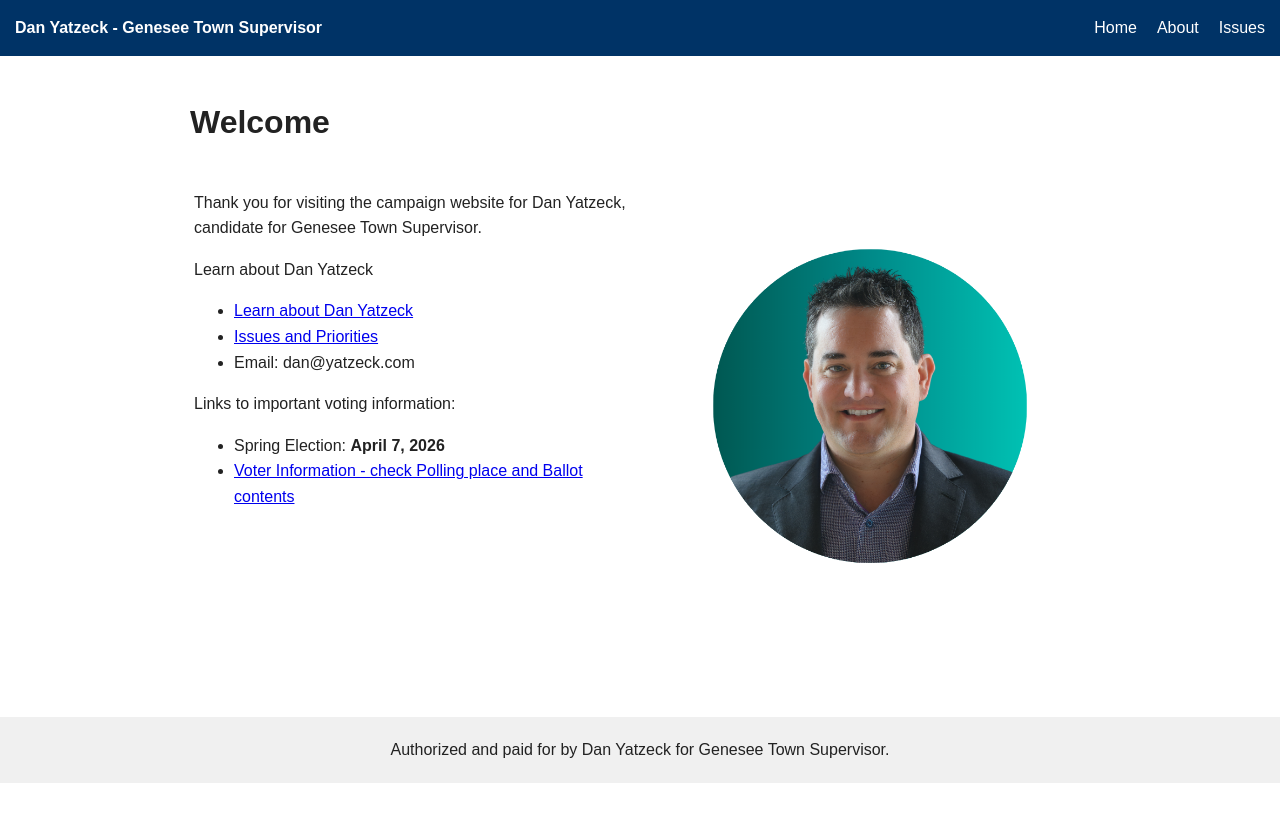
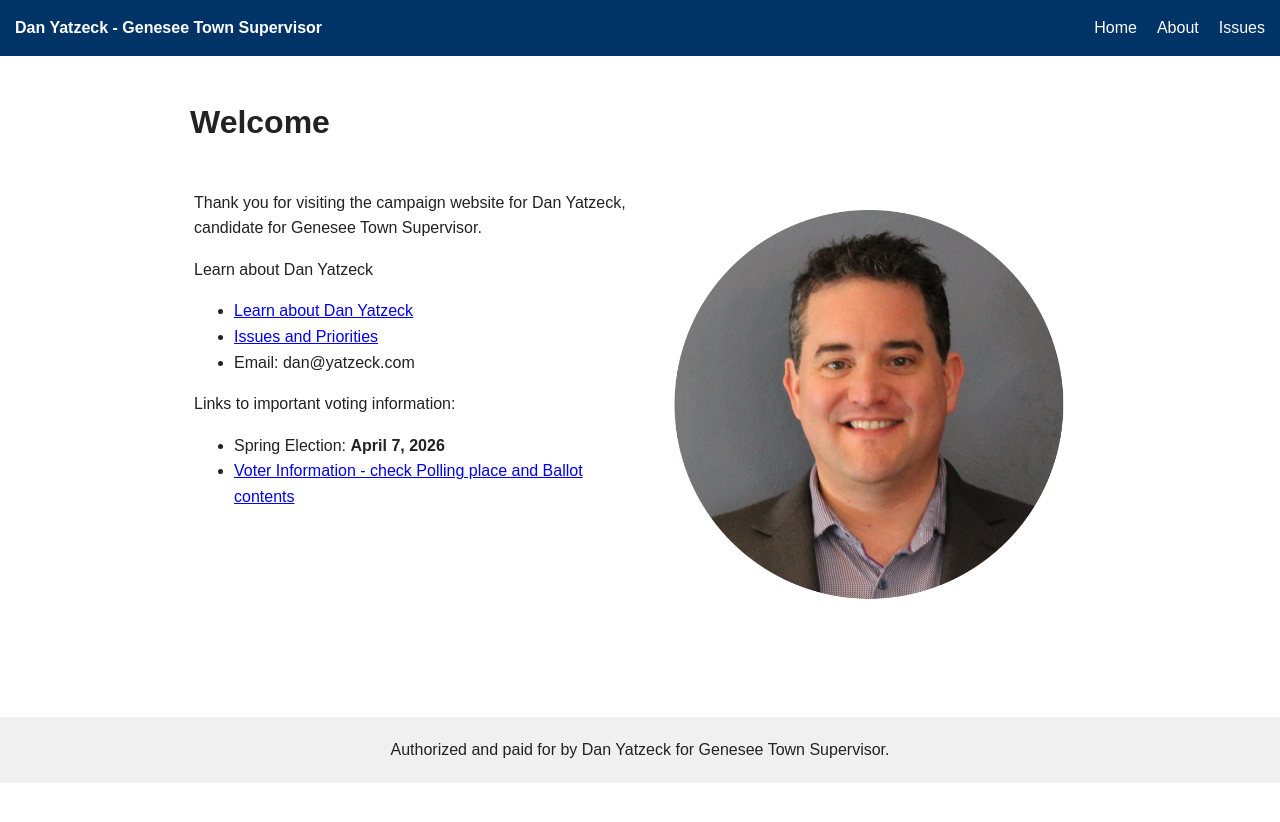
Before and after one commit to danyatzeck/danyatzeck.github.io, a Jekyll site: the page built from index.md, in a window 1280 px wide. Shown: the top 822 px of the page. Built offline with Jekyll 4.4.1, drawn with Linux system fonts in a browser that asks for light colours; our own code applies the rules of GitHub Pages for plain Markdown files.

Commit message:
update-picture

```diff
--- a/index.md
+++ b/index.md
@@ -14,6 +14,6 @@ Links to important voting information:
 - <a href="https://myvote.wi.gov/en-us/My-Voter-Info">Voter Information - check Polling place and Ballot contents</a>
 </div>
 <div class="column">
-![Dan Yatzeck](/assets/DanYatzeck-teal.png){:width="100%"}
+![Dan Yatzeck](/assets/DanYatzeck-circle.png){:width="100%"}
 </div>
 </div>
```
Also changed, not shown: assets/DanYatzeck-circle.png (renamed from DanYatzeck-circle.png).
